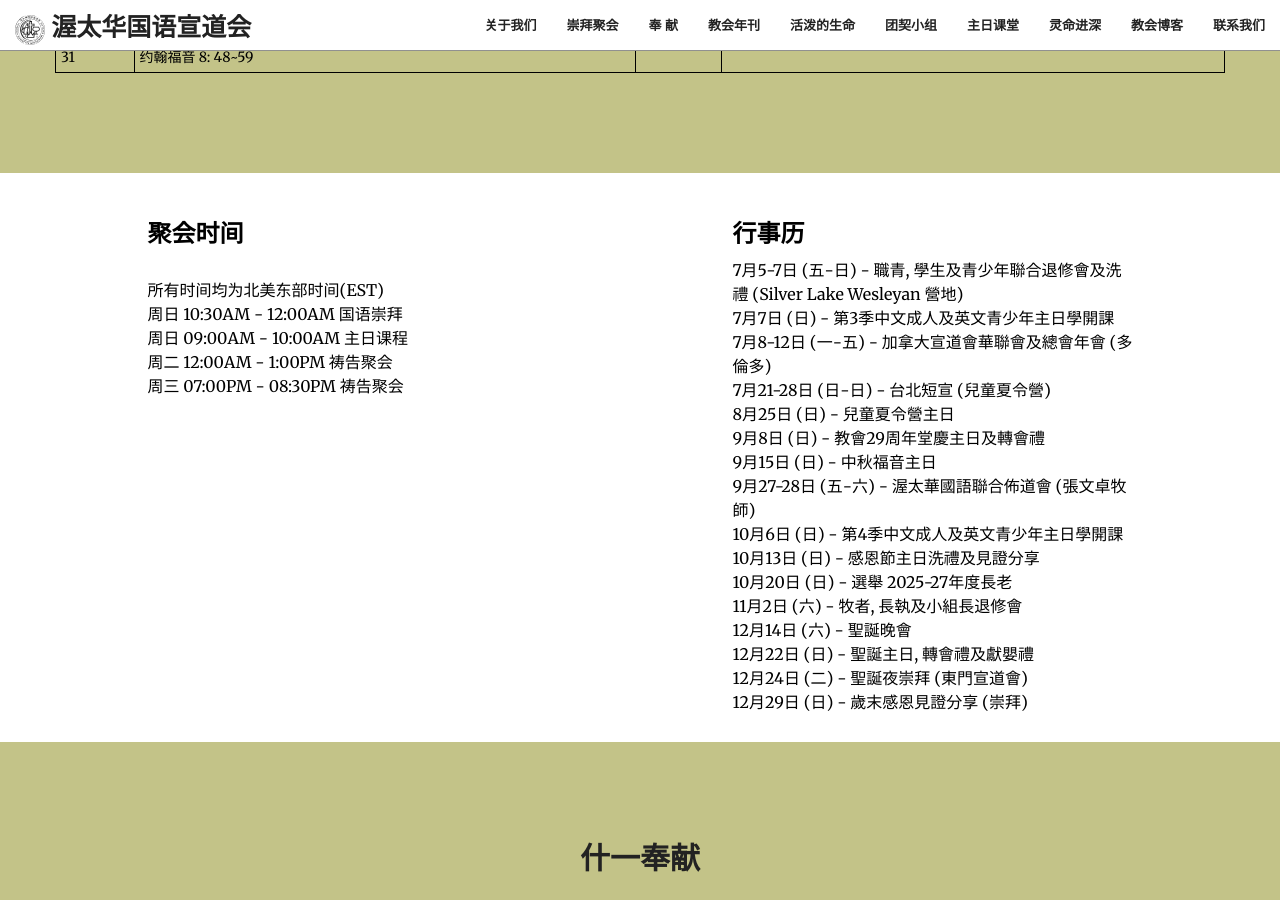
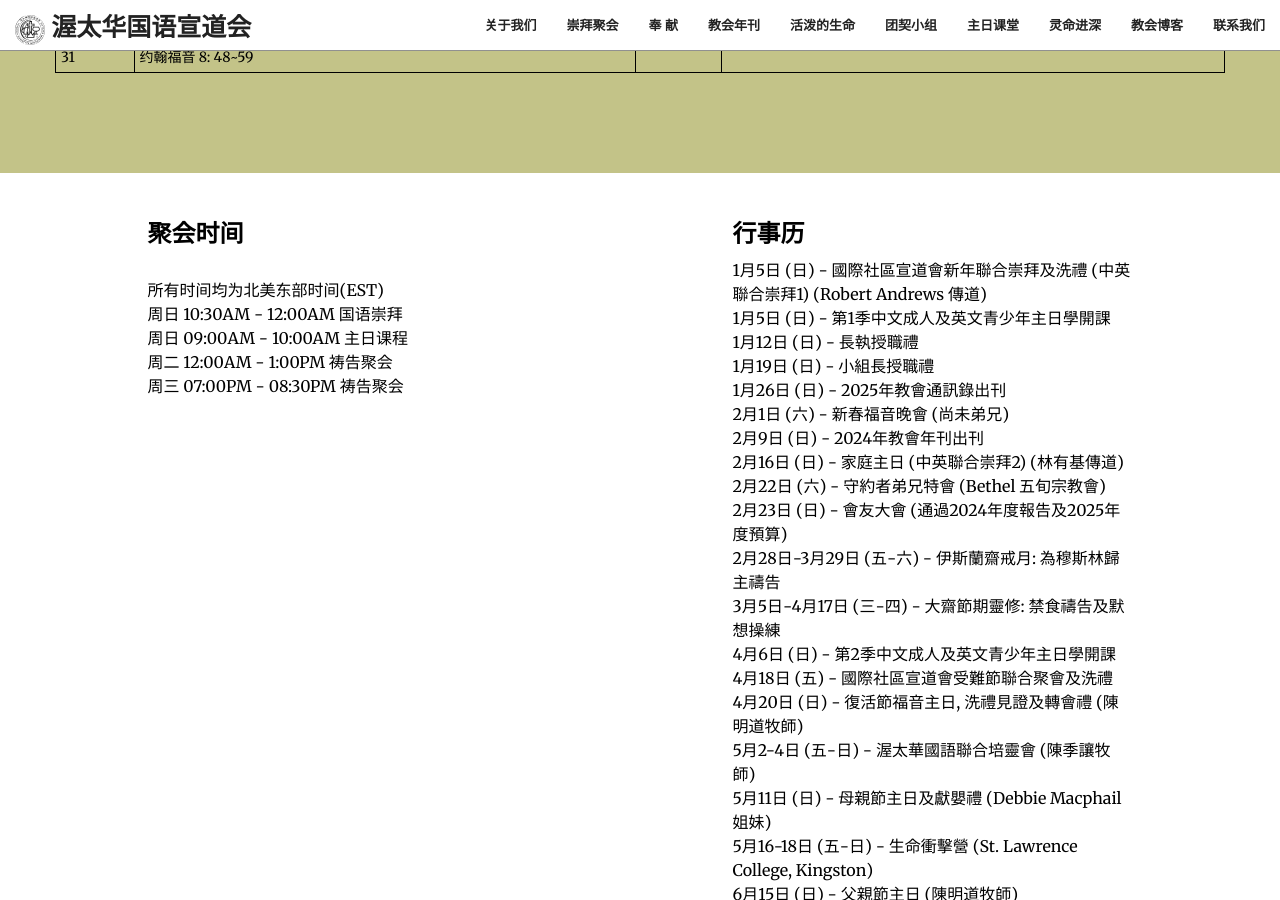
Before and after one commit to JonasYow/ottawaomac, a Jekyll site: the page built from index.html, in a window 1280 px wide and 900 px high, scrolled down 3302 px. Built offline with Jekyll 4.4.1, drawn with Linux system fonts in a browser that asks for light colours; some web fonts are replaced.

Commit message:
Update 1st part OMAC2025 calendar

```diff
--- a/_data/calendar.yaml
+++ b/_data/calendar.yaml
@@ -1,47 +1,56 @@
-- time: "7月5-7日 (五-日)"
-  title: "職青, 學生及青少年聯合退修會及洗禮 (Silver Lake Wesleyan 營地)"
+- time: "1月5日 (日)"
+  title: "國際社區宣道會新年聯合崇拜及洗禮 (中英聯合崇拜1) (Robert Andrews 傳道)"
 
-- time: "7月7日 (日)"
-  title: "第3季中文成人及英文青少年主日學開課"
+- time: "1月5日 (日)"
+  title: "第1季中文成人及英文青少年主日學開課"
 
-- time: "7月8-12日 (一-五)"
-  title: "加拿大宣道會華聯會及總會年會 (多倫多)"
+- time: "1月12日 (日)"
+  title: "長執授職禮"
 
-- time: "7月21-28日 (日-日)"
-  title: "台北短宣 (兒童夏令營)"
+- time: "1月19日 (日)"
+  title: "小組長授職禮"
 
-- time: "8月25日 (日)"
-  title: "兒童夏令營主日"
+- time: "1月26日 (日)"
+  title: "2025年教會通訊錄出刊"
 
-- time: "9月8日 (日)"
-  title: "教會29周年堂慶主日及轉會禮"
+- time: "2月1日 (六)"
+  title: "新春福音晚會 (尚未弟兄)"
 
-- time: "9月15日 (日)"
-  title: "中秋福音主日"
+- time: "2月9日 (日)"
+  title: "2024年教會年刊出刊"
 
-- time: "9月27-28日 (五-六)"
-  title: "渥太華國語聯合佈道會 (張文卓牧師)"
+- time: "2月16日 (日)"
+  title: "家庭主日 (中英聯合崇拜2) (林有基傳道)"
 
-- time: "10月6日 (日)"
-  title: "第4季中文成人及英文青少年主日學開課"
+- time: "2月22日 (六)"
+  title: "守約者弟兄特會 (Bethel 五旬宗教會)"
 
-- time: "10月13日 (日)"
-  title: "感恩節主日洗禮及見證分享"
+- time: "2月23日 (日)"
+  title: "會友大會 (通過2024年度報告及2025年度預算)"
 
-- time: "10月20日 (日)"
-  title: "選舉 2025-27年度長老"
+- time: "2月28日-3月29日 (五-六)"
+  title: "伊斯蘭齋戒月: 為穆斯林歸主禱告"
 
-- time: "11月2日 (六)"
-  title: "牧者, 長執及小組長退修會"
+- time: "3月5日-4月17日 (三-四)"
+  title: "大齋節期靈修: 禁食禱告及默想操練"
 
-- time: "12月14日 (六)"
-  title: "聖誕晚會"
+- time: "4月6日 (日)"
+  title: "第2季中文成人及英文青少年主日學開課"
 
-- time: "12月22日 (日)"
-  title: "聖誕主日, 轉會禮及獻嬰禮"
+- time: "4月18日 (五)"
+  title: "國際社區宣道會受難節聯合聚會及洗禮"
 
-- time: "12月24日 (二)"
-  title: "聖誕夜崇拜 (東門宣道會)"
+- time: "4月20日 (日)"
+  title: "復活節福音主日, 洗禮見證及轉會禮 (陳明道牧師)"
 
-- time: "12月29日 (日)"
-  title: "歲末感恩見證分享 (崇拜)"
+- time: "5月2-4日 (五-日)"
+  title: "渥太華國語聯合培靈會 (陳季讓牧師)"
+
+- time: "5月11日 (日)"
+  title: "母親節主日及獻嬰禮 (Debbie Macphail 姐妹)"
+
+- time: "5月16-18日 (五-日)"
+  title: "生命衝擊營 (St. Lawrence College, Kingston)"
+
+- time: "6月15日 (日)"
+  title: "父親節主日 (陳明道牧師)"
```
